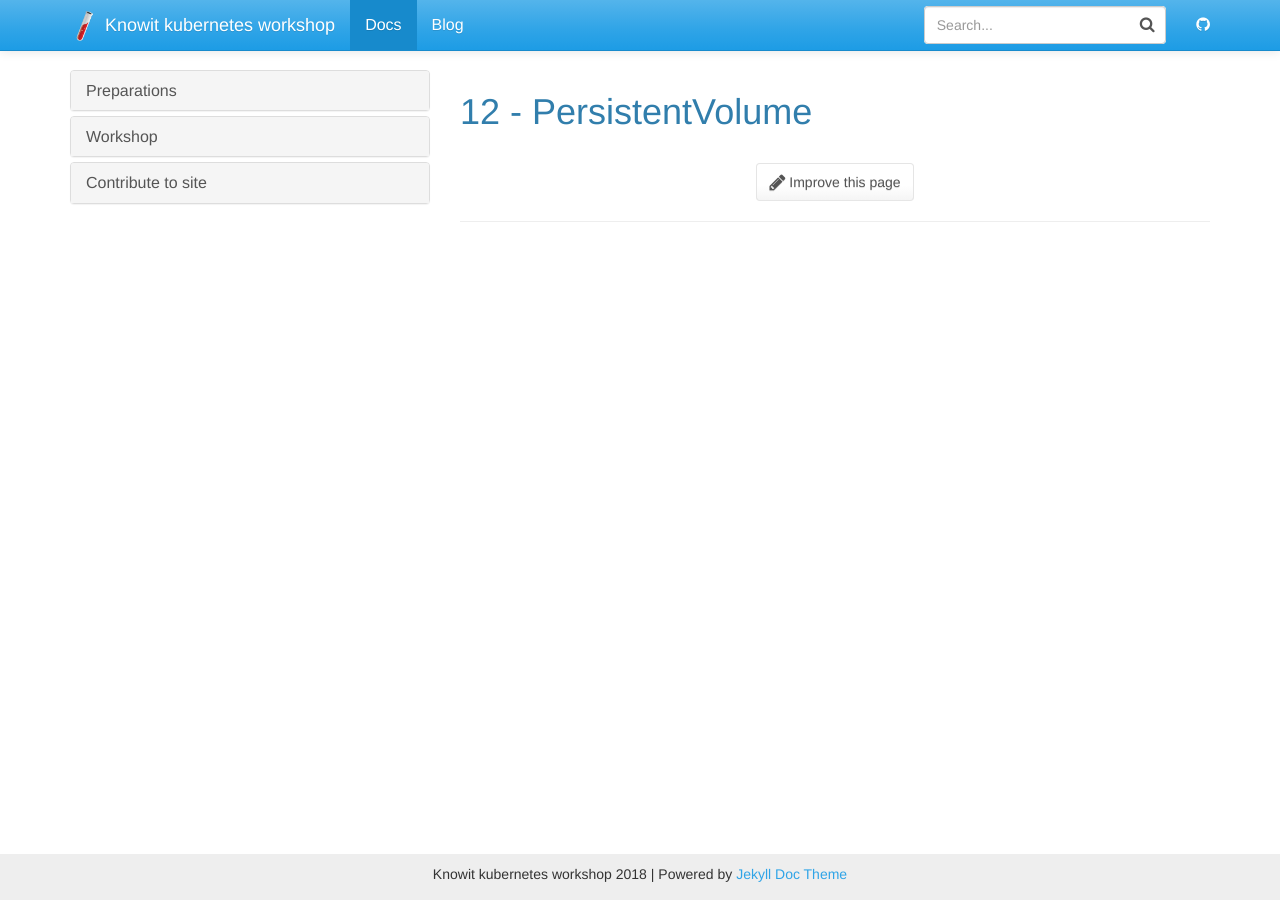
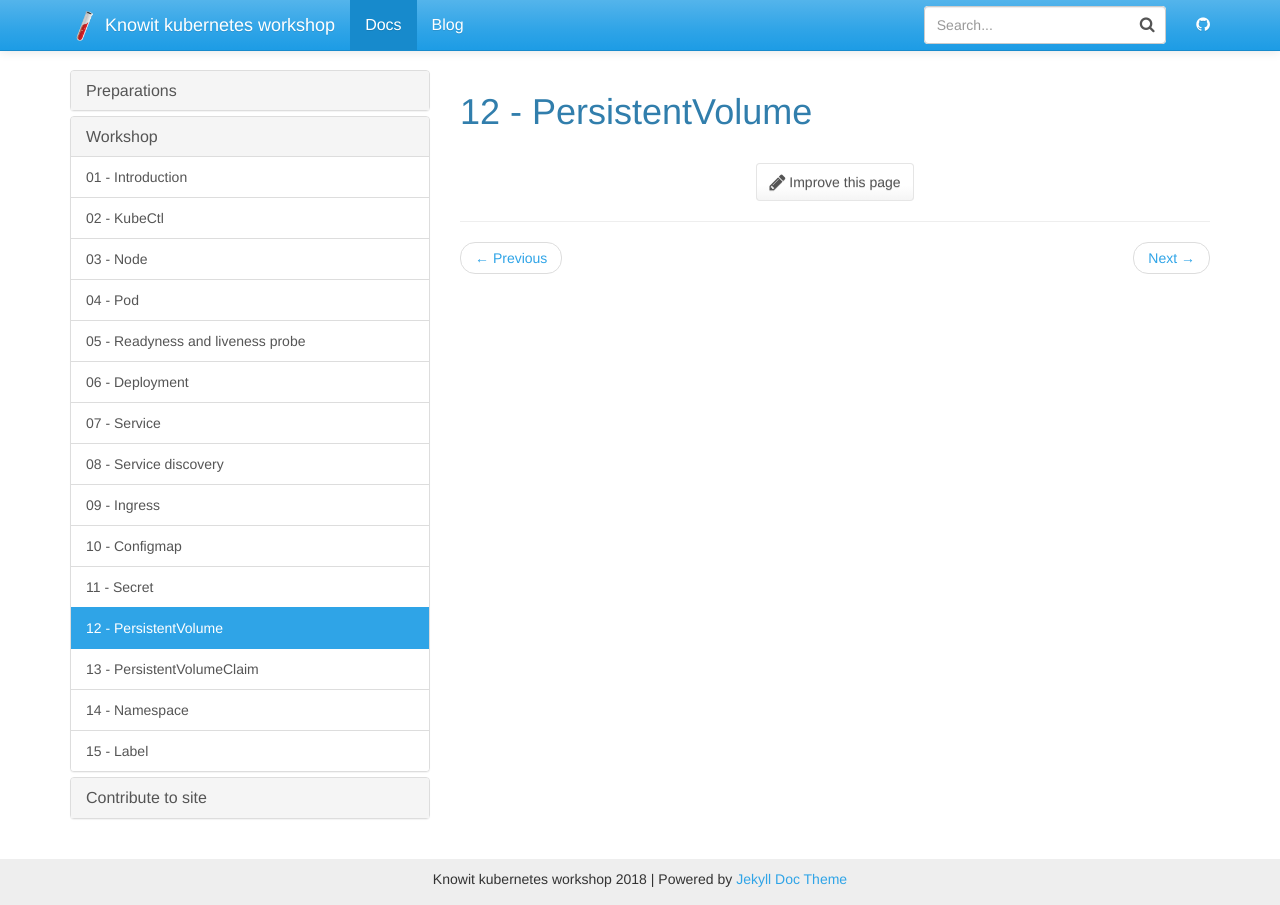
Before and after one commit to knowit/kubernetes-workshop, a Jekyll site: the page built from docs/_docs/workshop/12-persistentvolume.md, in a window 1280 px wide. Built offline with Jekyll 4.4.1, drawn with Linux system fonts in a browser that asks for light colours; nearby versions of some CDN libraries.

Commit message:
Added more items to menu

```diff
--- a/docs/_data/docs.yml
+++ b/docs/_data/docs.yml
@@ -9,7 +9,7 @@
   - 03-node
   - 04-pod
   - 05-probe
-  - 06-deploy
+  - 06-deployment
   - 07-service
   - 08-service-discovery
   - 09-ingress
--- a/docs/_docs/workshop/12-persistentvolume.md
+++ b/docs/_docs/workshop/12-persistentvolume.md
@@ -1,4 +1,4 @@
 ---
 title: 12 - PersistentVolume
-permalink: /docs/12-persistenvolume/
+permalink: /docs/12-persistentvolume/
 ---
--- a/docs/_docs/workshop/13-persistentvolumeclaim.md
+++ b/docs/_docs/workshop/13-persistentvolumeclaim.md
@@ -1,4 +1,4 @@
 ---
 title: 13 - PersistentVolumeClaim
-permalink: /docs/13-persistenvolumeclaim/
+permalink: /docs/13-persistentvolumeclaim/
 ---
```
